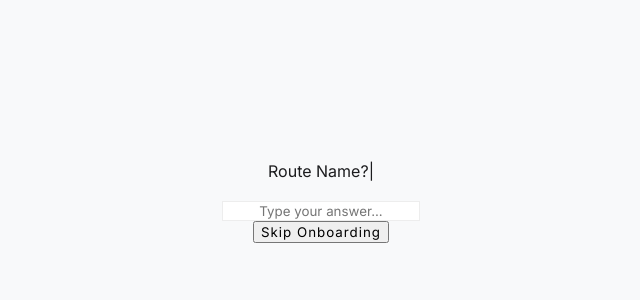
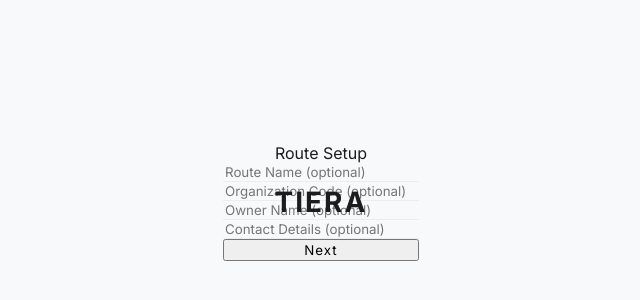
Before and after one commit to liamgeschwindt1/o-m_dashboard, a React (Vite) app: page / in a window 1280 px wide. Shown: the part 198-498 px from the top of the page, without its empty margins (319-959 px from the left). Built offline with nearby package versions, Linux system fonts and the light colour scheme; a web font is replaced by a local one.

Commit message:
feat: implement Step 0 Identity with minimalist input UI and branding

```diff
--- a/src/App.jsx
+++ b/src/App.jsx
@@ -1,5 +1,5 @@
 import { useState } from "react";
-import { OnboardingTypewriter } from "./OnboardingTypewriter";
+import IdentityStep from "./IdentityStep";
 import { MapStudio } from "./MapStudio";
 import { Uplink } from "./Uplink";
 
@@ -68,17 +68,7 @@ export default function App() {
       {/* Main content */}
       <main className="flex-1 relative h-full flex items-center justify-center" style={{background: '#f8f9fa'}}>
         {currentStep === 0 && !onboardingData && (
-          <OnboardingTypewriter
-            onComplete={handleOnboardingComplete}
-            onSkip={() => {
-              setOnboardingData({ skipped: true });
-              setLoading(true);
-              setTimeout(() => {
-                setLoading(false);
-                setCurrentStep(1);
-              }, 1200);
-            }}
-          />
+          <IdentityStep onComplete={handleOnboardingComplete} />
         )}
         {loading && (
           <div className="absolute inset-0 flex items-center justify-center bg-white/80 z-10">
--- /dev/null
+++ b/src/IdentityStep.jsx
@@ -0,0 +1,56 @@
+import { useState } from "react";
+
+export default function IdentityStep({ onComplete }) {
+  const [fields, setFields] = useState({
+    routeName: "",
+    orgCode: "",
+    ownerName: "",
+    contact: ""
+  });
+
+  return (
+    <div className="flex flex-col items-center justify-center h-full w-full bg-[#f8f9fa]">
+      <div className="absolute left-0 top-0" style={{padding: 24}}>
+        <div style={{fontWeight: 700, fontSize: 28, letterSpacing: 2}}>TIERA</div>
+      </div>
+      <div className="flex flex-col gap-6 w-80 mt-20">
+        <div className="text-xl font-semibold mb-2 text-center">Route Setup</div>
+        <input
+          className="border-0 border-b border-[#EDEDED] bg-transparent px-0 py-2 focus:outline-none text-lg font-sans"
+          style={{fontFamily: 'Inter'}}
+          placeholder="Route Name (optional)"
+          value={fields.routeName}
+          onChange={e => setFields(f => ({...f, routeName: e.target.value}))}
+        />
+        <input
+          className="border-0 border-b border-[#EDEDED] bg-transparent px-0 py-2 focus:outline-none text-lg font-sans"
+          style={{fontFamily: 'Inter'}}
+          placeholder="Organization Code (optional)"
+          value={fields.orgCode}
+          onChange={e => setFields(f => ({...f, orgCode: e.target.value}))}
+        />
+        <input
+          className="border-0 border-b border-[#EDEDED] bg-transparent px-0 py-2 focus:outline-none text-lg font-sans"
+          style={{fontFamily: 'Inter'}}
+          placeholder="Owner Name (optional)"
+          value={fields.ownerName}
+          onChange={e => setFields(f => ({...f, ownerName: e.target.value}))}
+        />
+        <input
+          className="border-0 border-b border-[#EDEDED] bg-transparent px-0 py-2 focus:outline-none text-lg font-sans"
+          style={{fontFamily: 'Inter'}}
+          placeholder="Contact Details (optional)"
+          value={fields.contact}
+          onChange={e => setFields(f => ({...f, contact: e.target.value}))}
+        />
+        <button
+          className="mt-8 px-6 py-2 rounded bg-black text-white font-semibold text-base hover:bg-[#222] transition"
+          style={{ fontFamily: 'Inter', letterSpacing: 1 }}
+          onClick={() => onComplete(fields)}
+        >
+          Next
+        </button>
+      </div>
+    </div>
+  );
+}
```
